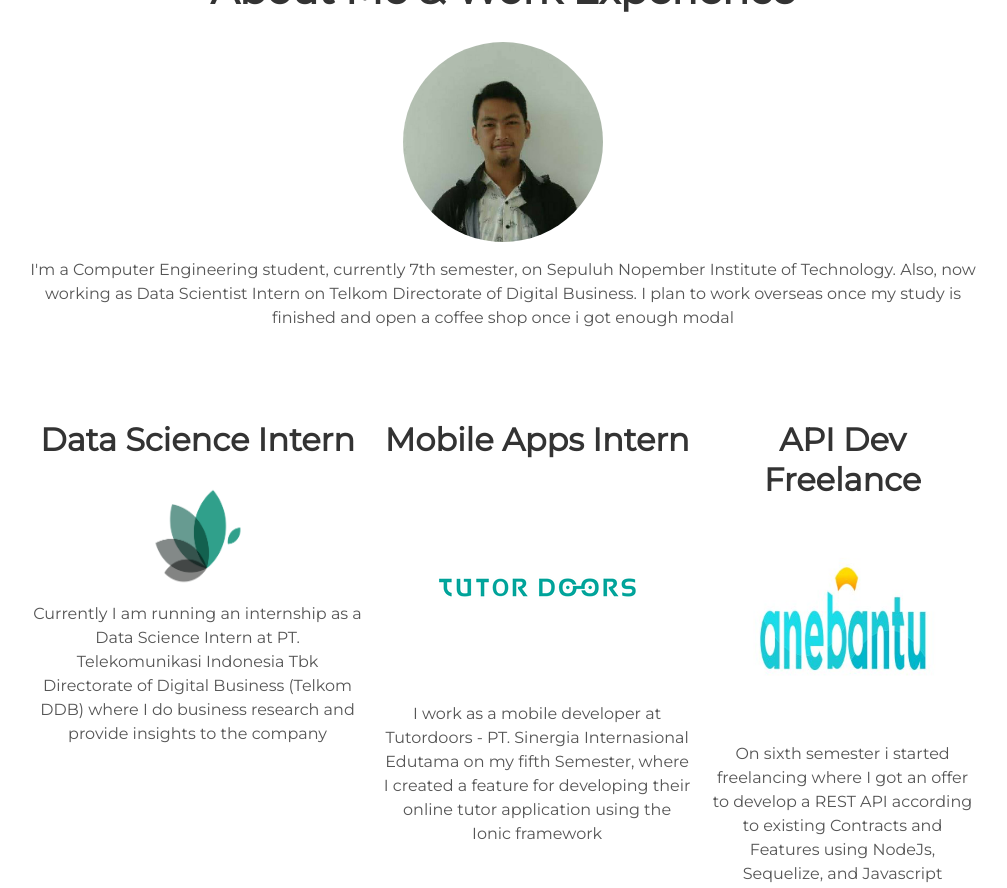
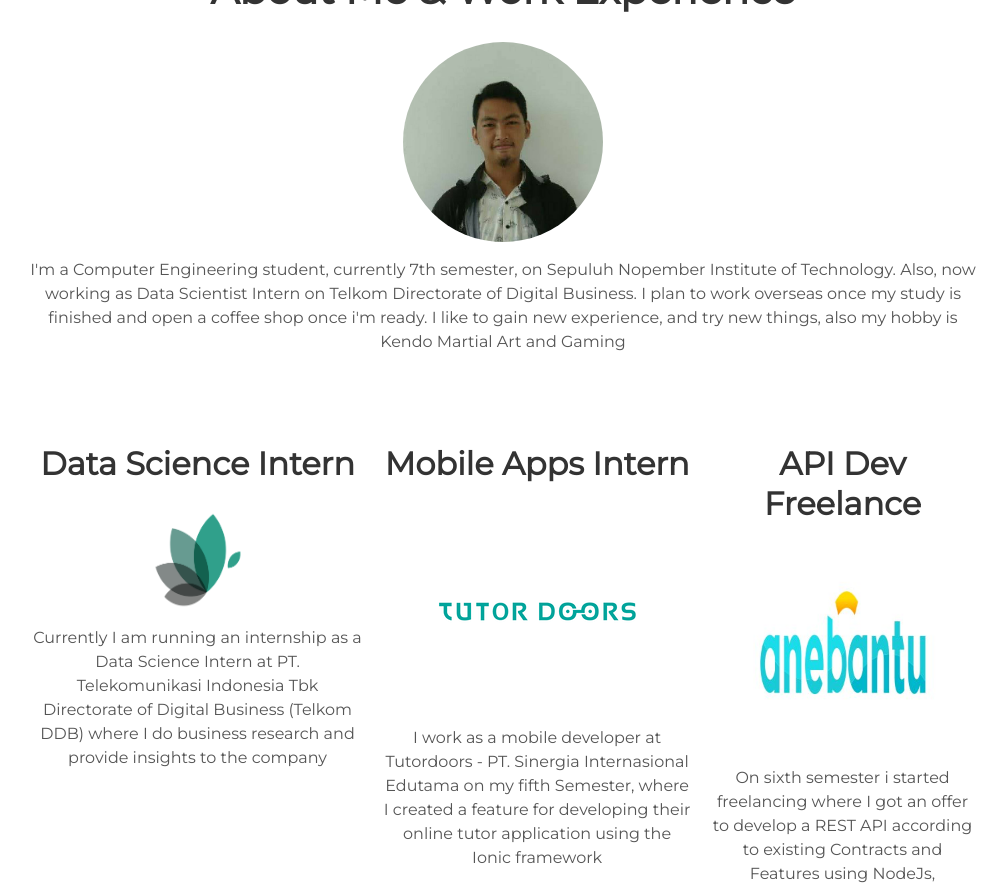
Before and after one commit to Fizdan/Fizdan.github.io, a Jekyll site: the page built from index.md, in a window 1280 px wide and 900 px high, scrolled down 1015 px, cut to the strip 0-888 px from the top of the window. Shown: the whole strip, without its empty margins (137-1144 px from the left). Built offline with Jekyll 4.4.1, drawn with Linux system fonts in a browser that asks for light colours; our own code applies the rules of GitHub Pages for plain Markdown files.

Commit message:
edit about

```diff
--- a/_includes/about.html
+++ b/_includes/about.html
@@ -1,7 +1,7 @@
  <div class="user-details">
   <h1> About Me & Work Experience </h1>
   <img style="height: 200px; width: 200px; display: block; margin-left: auto; margin-right: auto;   border-radius: 50%;" alt="Hafizh Fauzan" src="{{ "/assets/img/Hafizh.jpg" | prepend: site.baseurl }}" />
-  <p> I'm a Computer Engineering student, currently 7th semester, on Sepuluh Nopember Institute of Technology. Also, now working as Data Scientist Intern on Telkom Directorate of Digital Business. I plan to work overseas once my study is finished and open a coffee shop once i got enough modal</p>
+  <p> I'm a Computer Engineering student, currently 7th semester, on Sepuluh Nopember Institute of Technology. Also, now working as Data Scientist Intern on Telkom Directorate of Digital Business. I plan to work overseas once my study is finished and open a coffee shop once i'm ready. I like to gain new experience, and try new things, also my hobby is Kendo Martial Art and Gaming</p>
 </div>
   <div class="user">
     <div class="tech">
```
